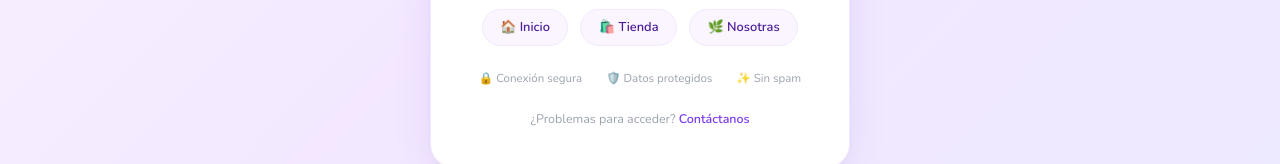
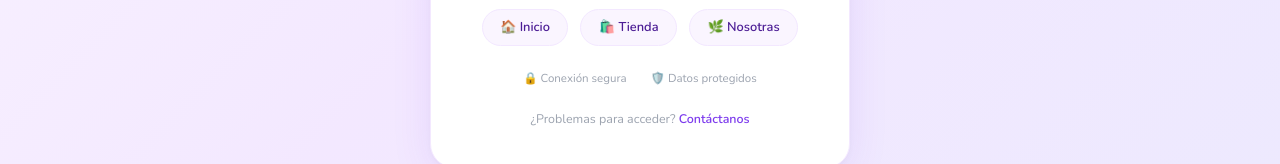
Before and after one commit to Ivan-dev-HS/kaori-web, a plain HTML site: page login.html in a window 1280 px wide. Shown: the part 615-779 px from the top of the page. Drawn offline with nearby package versions, Linux system fonts and the light colour scheme.

Commit message:
Actualizar login.html

```diff
--- a/login.html
+++ b/login.html
@@ -151,7 +151,6 @@
       <div class="trust-row">
         <span class="trust-item">🔒 Conexión segura</span>
         <span class="trust-item">🛡️ Datos protegidos</span>
-        <span class="trust-item">✨ Sin spam</span>
       </div>
 
       <p class="card-footer">
```
